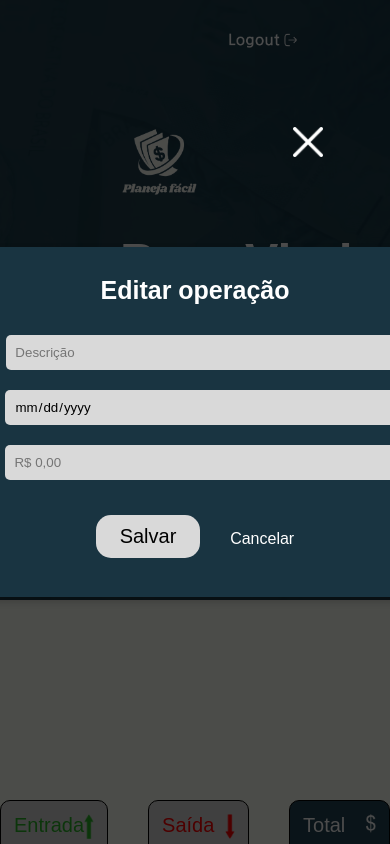
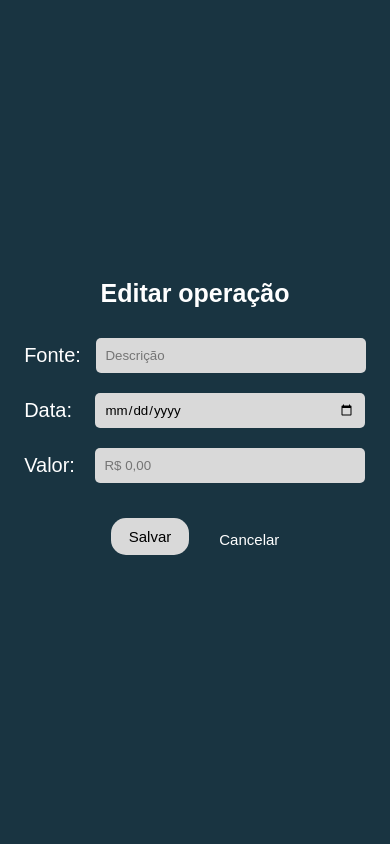
Before and after one commit to AmareloOthavio/Sistema-de-controle-financeiro, a Flask app: page /editar_despesa/1 in a window 390 px wide. Run offline with Flask 3, Linux system fonts and the light colour scheme; the visitor is signed in with stand-in values (Sample User, id 1); data that the repository does not hold is empty; some web fonts are replaced.

Commit message:
responsivo do adicionar e do editar

```diff
--- a/static/css/cadastro.css
+++ b/static/css/cadastro.css
@@ -53,7 +53,7 @@ body {
 
 .caixa-cadastro {
   background-color: #3E606F;
-  width: 110%;
+  width: 125%;
   height: 60vh;
   border: none;
   border-radius: 20px;
--- a/static/css/editar.css
+++ b/static/css/editar.css
@@ -539,3 +539,52 @@ footer {
   align-items: center;
   color: white;
 }
+
+@media (max-width: 768px) {
+  .img-fechar-aba {
+    display: none;
+  }
+}
+
+@media (max-width: 426px) {
+  .adicionar-movimentacao {
+    width: 100%;
+    height: 100%;
+    margin: 0;
+    position: fixed;
+    top: 0;
+    transform: none;
+    left: 0;
+    border-radius: 0;
+  }
+
+  input {
+    width: 270px;
+  }
+
+  .adicionar-movimentacao h2 {
+    font-size: 25px;
+  }
+
+  .btn-salvar {
+    font-size: 15px;
+    width: 23%;
+  }
+
+  .link-cancelar {
+    font-size: 15px;
+  }
+}
+
+@media (max-width: 376px) {
+
+  input{
+    width: 240px;
+  }
+}
+
+@media (max-width: 321px) {
+  .adicionar-movimentacao h2 {
+    font-size: 22px;
+  }
+}
```
Also changed, not shown: static/css/dashboard.css (+90 -3 lines).
